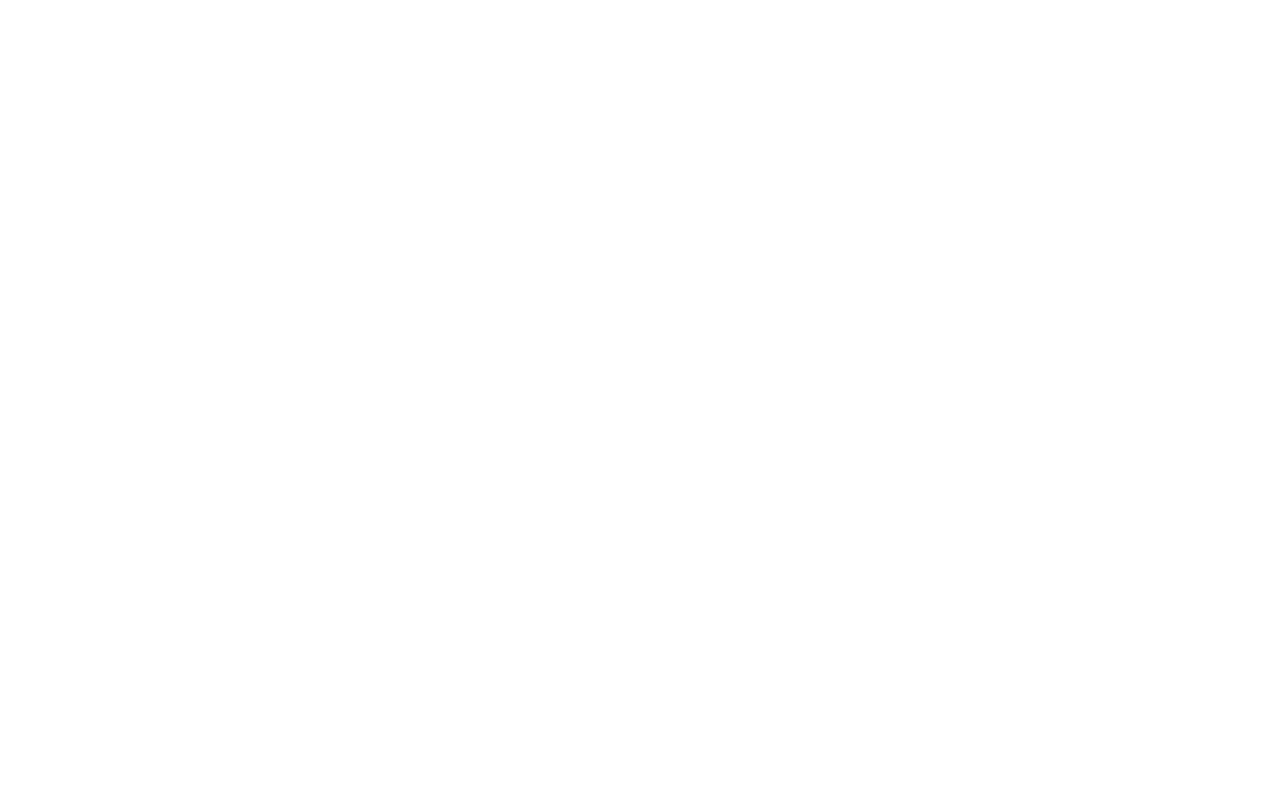
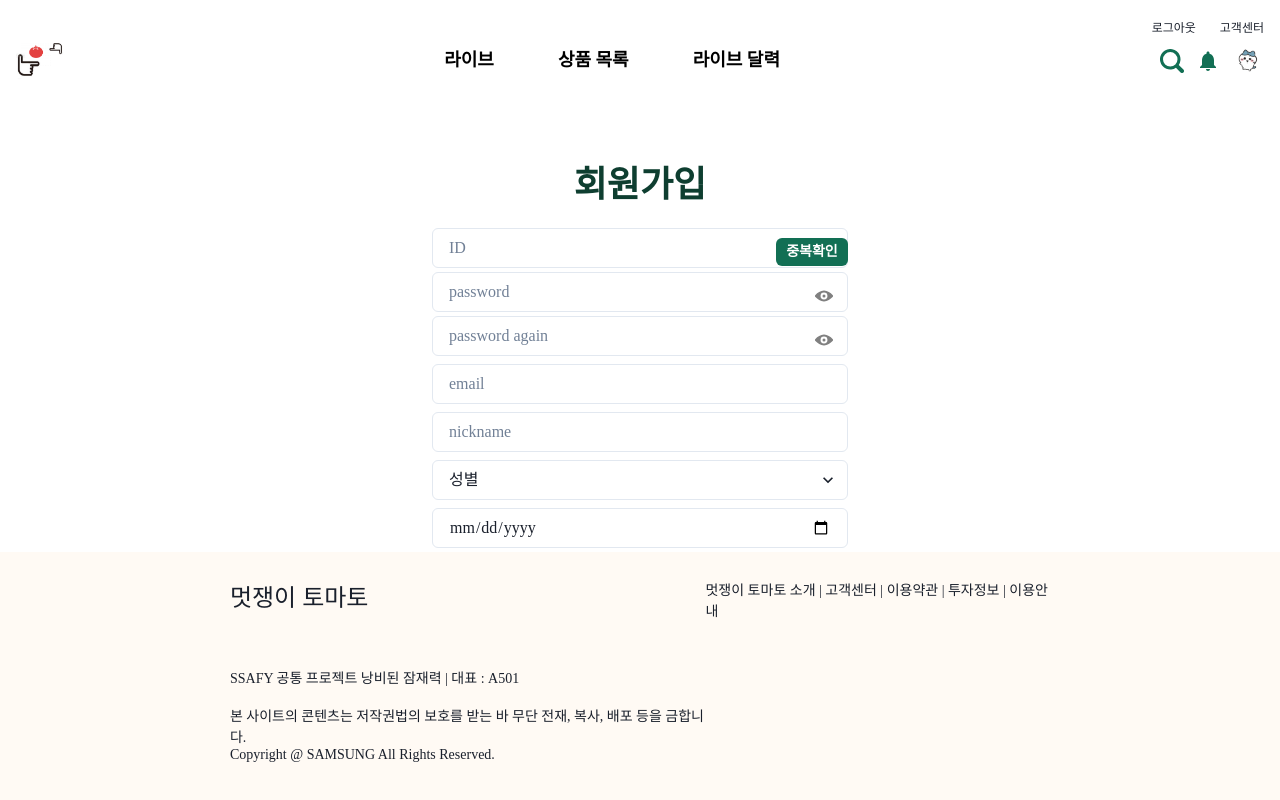
Before and after one commit to YangSSo51/the-cool-tomato, a React (Vite) app in the folder vite-project/: page /v1/signup in a window 1280 px wide. Before the commit this address had no page. Built offline with nearby package versions, Linux system fonts and the light colour scheme; a web font is replaced by a local one.

Commit message:
Feat: 회원가입 페이지 UI 구현 TODO: 비동기 통신

```diff
--- a/vite-project/src/App.tsx
+++ b/vite-project/src/App.tsx
@@ -9,6 +9,7 @@
 import SellerPage from "./pages/SellerPage";
 import UserinfoPage from "./pages/UserinfoPage";
 import LoginPage from "./pages/LoginPage";
+import SignUpPage from "./pages/SignUpPage";
 import { Theme, Fonts } from "./theme/Theme";
 
 function App() {
@@ -26,6 +27,7 @@
                         <Route path="seller" element={<SellerPage />} />
                         <Route path="userinfo" element={<UserinfoPage />} />
                         <Route path="login" element={<LoginPage />} />
+                        <Route path="signup" element={<SignUpPage />} />
                     </Route>
                 </Routes>
             </ChakraProvider>
--- a/vite-project/src/components/login/LoginForm.tsx
+++ b/vite-project/src/components/login/LoginForm.tsx
@@ -47,7 +47,7 @@
 
     return (
         <form onSubmit={onSubmit} style={{ width: "100%" }}>
-            <FormControl py={1} isInvalid={isFail}>
+            <FormControl my={1} isInvalid={isFail}>
                 <Input
                     focusBorderColor="themeGreen.500"
                     placeholder="ID"
--- /dev/null
+++ b/vite-project/src/components/signup/SignUpForm.tsx
@@ -0,0 +1,148 @@
+import { useState, useEffect } from "react";
+import {
+    Input,
+    InputGroup,
+    InputRightElement,
+    Button,
+    Center,
+    FormControl,
+    FormErrorMessage,
+    Select,
+} from "@chakra-ui/react";
+import { ViewIcon } from "@chakra-ui/icons";
+
+function SignUpForm() {
+    const [username, setUsername] = useState("");
+    const [password, setPassword] = useState("");
+    const [passwordAgain, setPasswordAgain] = useState("");
+    const [email, setEmail] = useState("");
+    const [nickname, setNickname] = useState("");
+    const [sex, setSex] = useState("");
+    const [birthday, setBirthday] = useState("");
+    const isUsernameValid = false;
+    const isPasswordValid = false;
+    const isEmailValid = false;
+    const isNicknameValid = false;
+    const isSexValid = false;
+    const isBirthdayValid = false;
+
+    async function usernameDuplicateCheck(): Promise<void> {}
+
+    function onSubmit(event: React.SyntheticEvent): void {
+        event.preventDefault();
+    }
+
+    return (
+        <>
+            <form onSubmit={onSubmit} style={{ width: "100%" }}>
+                <FormControl mt={1} isInvalid={isUsernameValid}>
+                    <InputGroup size="lg">
+                        <Input
+                            focusBorderColor="themeGreen.500"
+                            placeholder="ID"
+                            size="md"
+                            autoComplete="username"
+                            value={username}
+                            onChange={(e) => setUsername(e.target.value)}
+                        />
+                        <InputRightElement width="4.5rem">
+                            <Button
+                                h="1.75rem"
+                                size="sm"
+                                colorScheme="themeGreen"
+                                variant="solid"
+                                // color="themeGreen.500"
+                                onClick={usernameDuplicateCheck}
+                                borderRadius="md"
+                            >
+                                중복확인
+                            </Button>
+                        </InputRightElement>
+                        <FormErrorMessage>
+                            아이디를 확인해 주세요
+                        </FormErrorMessage>
+                    </InputGroup>
+                </FormControl>
+                <FormControl my={1} isInvalid={isPasswordValid}>
+                    <InputGroup size="lg">
+                        <Input
+                            focusBorderColor="themeGreen.500"
+                            placeholder="password"
+                            size="md"
+                            autoComplete="current-password"
+                            value={password}
+                            onChange={(e) => setPassword(e.target.value)}
+                            mb={1}
+                            id="password"
+                        ></Input>
+                        <InputRightElement>
+                            <ViewIcon color="grey" />
+                        </InputRightElement>
+                    </InputGroup>
+                    <InputGroup size="lg">
+                        <Input
+                            focusBorderColor="themeGreen.500"
+                            placeholder="password again"
+                            size="md"
+                            value={passwordAgain}
+                            onChange={(e) => setPasswordAgain(e.target.value)}
+                            id="passwordAgain"
+                        ></Input>
+                        <InputRightElement>
+                            <ViewIcon color="grey" />
+                        </InputRightElement>
+                    </InputGroup>
+                    <FormErrorMessage>
+                        비밀번호를 확인해 주세요
+                    </FormErrorMessage>
+                </FormControl>
+                <FormControl py={1} isInvalid={isEmailValid}>
+                    <Input
+                        focusBorderColor="themeGreen.500"
+                        placeholder="email"
+                        size="md"
+                        autoComplete="email"
+                        value={email}
+                        onChange={(e) => setEmail(e.target.value)}
+                    ></Input>
+                    <FormErrorMessage>이메일을 확인해 주세요</FormErrorMessage>
+                </FormControl>
+                <FormControl py={1} isInvalid={isNicknameValid}>
+                    <Input
+                        focusBorderColor="themeGreen.500"
+                        placeholder="nickname"
+                        size="md"
+                        autoComplete="nickname"
+                        value={nickname}
+                        onChange={(e) => setNickname(e.target.value)}
+                    ></Input>
+                    <FormErrorMessage>닉네임을 확인해 주세요</FormErrorMessage>
+                </FormControl>
+                <FormControl py={1} isInvalid={isSexValid}>
+                    <Select
+                        placeholder="성별"
+                        value={sex}
+                        onChange={(e) => setSex(e.target.value)}
+                    >
+                        <option value="male">남자</option>
+                        <option value="female">여자</option>
+                    </Select>
+                    <FormErrorMessage>성별을 확인해 주세요</FormErrorMessage>
+                </FormControl>
+                <FormControl py={1} isInvalid={isBirthdayValid}>
+                    <Input
+                        focusBorderColor="themeGreen.500"
+                        placeholder="birthday"
+                        size="md"
+                        type="date"
+                        autoComplete="bday"
+                        value={birthday}
+                        onChange={(e) => setBirthday(e.target.value)}
+                    ></Input>
+                </FormControl>
+            </form>
+        </>
+    );
+}
+
+export default SignUpForm;
--- /dev/null
+++ b/vite-project/src/pages/SignUpPage.tsx
@@ -0,0 +1,30 @@
+import React from "react";
+import { Center, Container, Text } from "@chakra-ui/react";
+import SignUpForm from "../components/signup/SignUpForm";
+
+function SignUpPage() {
+    return (
+        <>
+            <Center my="auto">
+                <Container
+                    pt={3}
+                    m={0}
+                    maxW={{ xl: "35%", lg: "75%", sm: "90%" }}
+                    centerContent
+                >
+                    <Text
+                        pb={3}
+                        fontSize="4xl"
+                        fontWeight="bold"
+                        color="themeFontGreen.500"
+                    >
+                        회원가입
+                    </Text>
+                    <SignUpForm />
+                </Container>
+            </Center>
+        </>
+    );
+}
+
+export default SignUpPage;
```
Also changed, not shown: vite-project/src/pages/RegisterPage.tsx (deleted, +0 -7 lines).
